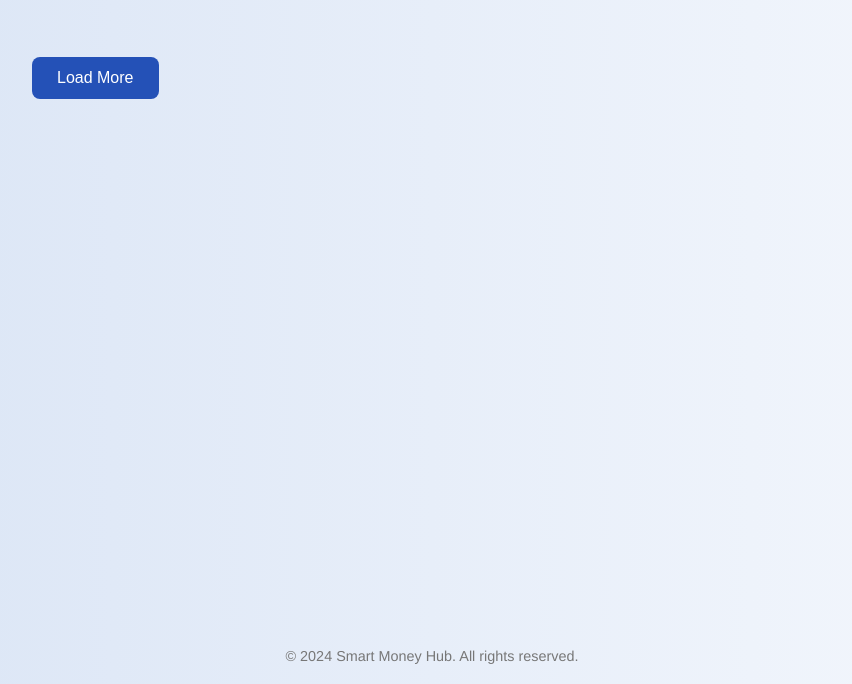
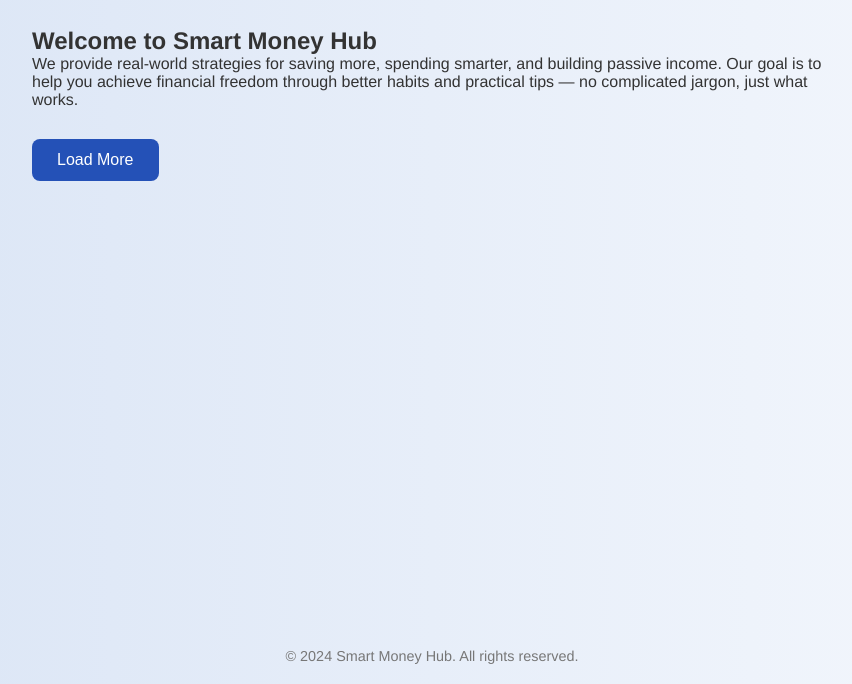
Before and after one commit to Mnrasheed2290/SmartMoneyHub-, a website: page index.html in a window 1280 px wide. Shown: the part 116-800 px from the top of the page, without its empty margins (208-1060 px from the left). Drawn offline with Linux system fonts and the light colour scheme; no server answers.

Commit message:
Update index.html

```diff
--- a/index.html
+++ b/index.html
@@ -3,9 +3,9 @@
 <head>
   <meta charset="UTF-8">
   <meta name="viewport" content="width=device-width, initial-scale=1.0">
-  <meta name="description" content="Smart Money Hub - Financial tips, saving, investing advice.">
+  <meta name="description" content="Smart Money Hub helps you save smarter, spend wiser, and grow wealth with actionable tips on budgeting, side hustles, and passive income.">
   <meta name="google-site-verification" content="jhc7XmO33k3OfJd7lh9I8GR2GzZRdk6PsLWSxrjaXC8" />
-  <title>Smart Money Hub</title>
+  <title>Smart Money Hub | Save Smarter. Grow Faster.</title>
 
   <!-- AdSense activation script -->
   <script async src="https://pagead2.googlesyndication.com/pagead/js/adsbygoogle.js?client=ca-pub-7519055218598456"
@@ -27,6 +27,13 @@
 </header>
 
 <main>
+  <!-- Static content Google can index -->
+  <section class="intro-text">
+    <h2>Welcome to Smart Money Hub</h2>
+    <p>We provide real-world strategies for saving more, spending smarter, and building passive income. Our goal is to help you achieve financial freedom through better habits and practical tips — no complicated jargon, just what works.</p>
+  </section>
+
+  <!-- Dynamic post loader -->
   <section id="posts"></section>
   <button id="loadMoreBtn">Load More</button>
 </main>
```
